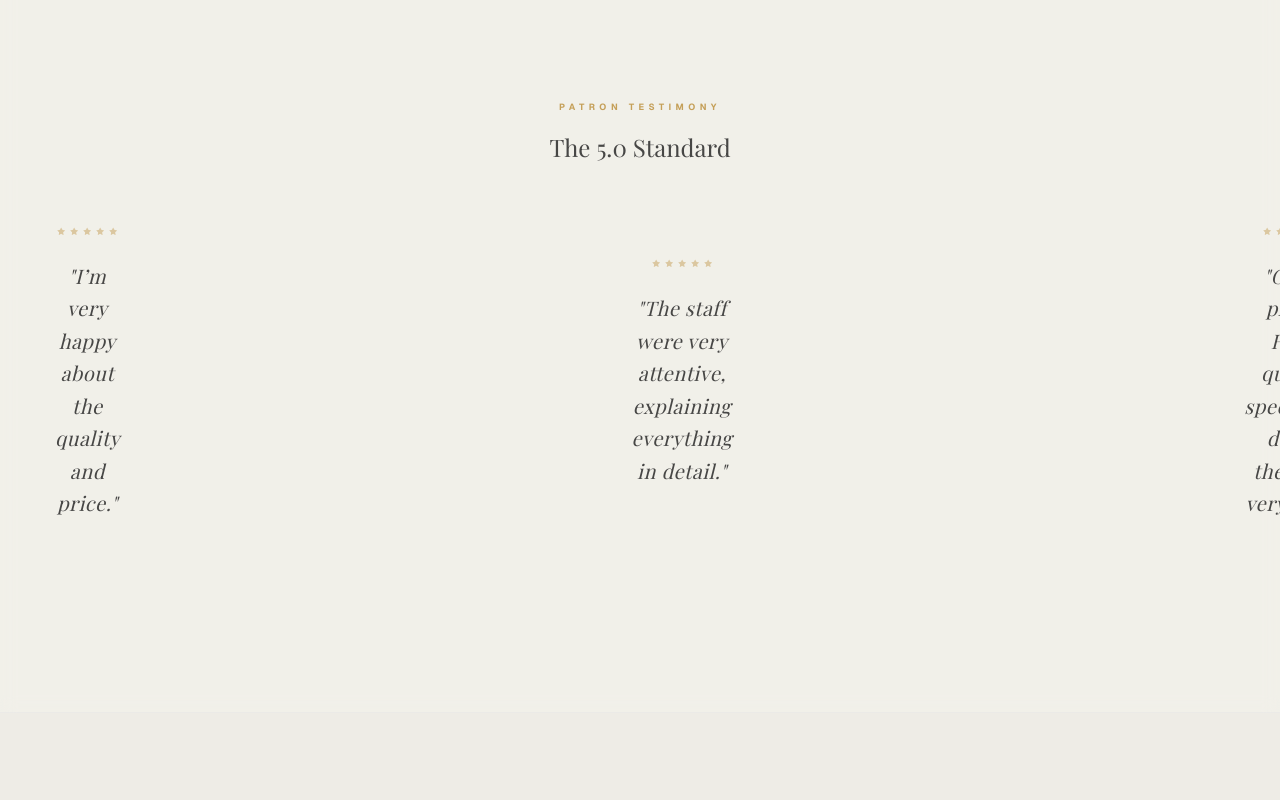
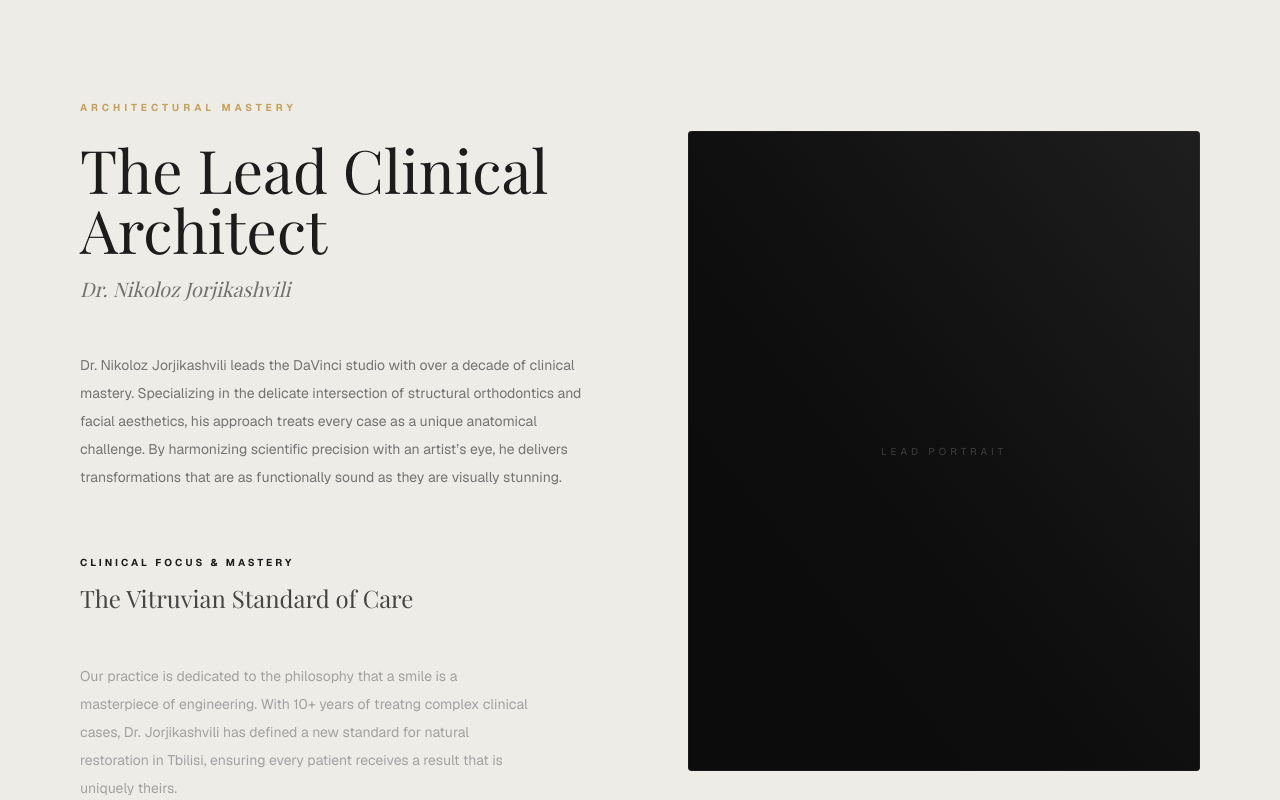
Before and after one commit to socraticblock/davinci, a Next.js app: page / in a window 1280 px wide. Shown: the part 2040-2840 px from the top of the page. Built offline with nearby package versions, Linux system fonts and the light colour scheme; a web font is replaced by a local one.

Commit message:
Add 'The Lead Clinical Architect' About section for Dr. Jorjikashvili

```diff
--- a/src/app/page.tsx
+++ b/src/app/page.tsx
@@ -38,6 +38,7 @@ export default function Home() {
       <main className="flex min-h-screen flex-col items-center overflow-hidden">
         <HeroSection />
         <ServicesSection />
+        <AboutSection />
         <ReviewsSection />
         <ContactSection />
         <Footer />
@@ -123,6 +124,66 @@ function ServicesSection() {
           label="Prevention"
           subtext="Lasting sophistication."
         />
+      </div>
+    </section>
+  );
+}
+
+function AboutSection() {
+  return (
+    <section id="about" className="w-full max-w-7xl px-8 py-48 flex flex-col items-center">
+      <div className="grid grid-cols-1 lg:grid-cols-2 gap-24 items-center">
+        {/* Text Content */}
+        <motion.div
+           variants={revealContainer}
+           initial="hidden"
+           whileInView="visible"
+           viewport={{ once: true, margin: "-100px" }}
+           className="flex flex-col"
+        >
+          <motion.span variants={settleUp} className="text-[10px] uppercase tracking-[0.4em] text-accent font-bold mb-6 font-sans">
+            Architectural Mastery
+          </motion.span>
+          <motion.h2 variants={settleUp} className="font-serif text-5xl md:text-6xl text-foreground mb-4">
+            The Lead Clinical <br /> Architect
+          </motion.h2>
+          <motion.span variants={settleUp} className="text-xl font-serif text-foreground/60 mb-12 italic">
+            Dr. Nikoloz Jorjikashvili
+          </motion.span>
+
+          <motion.p variants={settleUp} className="text-sm text-neutral-500 leading-loose max-w-lg mb-16 font-sans">
+            Dr. Nikoloz Jorjikashvili leads the DaVinci studio with over a decade of clinical mastery. Specializing in the delicate intersection of structural orthodontics and facial aesthetics, his approach treats every case as a unique anatomical challenge. By harmonizing scientific precision with an artist’s eye, he delivers transformations that are as functionally sound as they are visually stunning.
+          </motion.p>
+
+          <div className="space-y-12">
+            <motion.div variants={settleUp} className="flex flex-col">
+              <h3 className="text-[10px] uppercase tracking-[0.3em] text-foreground font-bold mb-3 font-sans">Clinical Focus & Mastery</h3>
+              <p className="font-serif text-2xl text-foreground opacity-80">The Vitruvian Standard of Care</p>
+            </motion.div>
+
+            <motion.p variants={settleUp} className="text-sm text-neutral-400 leading-loose max-w-md font-sans">
+              Our practice is dedicated to the philosophy that a smile is a masterpiece of engineering. With 10+ years of treatng complex clinical cases, Dr. Jorjikashvili has defined a new standard for natural restoration in Tbilisi, ensuring every patient receives a result that is uniquely theirs.
+            </motion.p>
+          </div>
+        </motion.div>
+
+        {/* Portait Placeholder */}
+        <motion.div
+          initial={{ opacity: 0, scale: 0.95 }}
+          whileInView={{ opacity: 1, scale: 1 }}
+          transition={{ duration: 1.5, ease: [0.16, 1, 0.3, 1] }}
+          viewport={{ once: true }}
+          className="relative aspect-[4/5] bg-neutral-900 overflow-hidden rounded-sm group"
+        >
+          {/* Subtle noise/gradient in the placeholder */}
+          <div className="absolute inset-0 bg-gradient-to-tr from-black to-neutral-800 opacity-50" />
+          <div className="absolute inset-0 flex items-center justify-center pointer-events-none">
+            <span className="text-[10px] uppercase tracking-[0.4em] text-white/20">Lead Portrait</span>
+          </div>
+
+          {/* Glass frame overlay */}
+          <div className="absolute inset-0 border border-white/5 group-hover:border-accent/30 transition-colors duration-700" />
+        </motion.div>
       </div>
     </section>
   );
```
